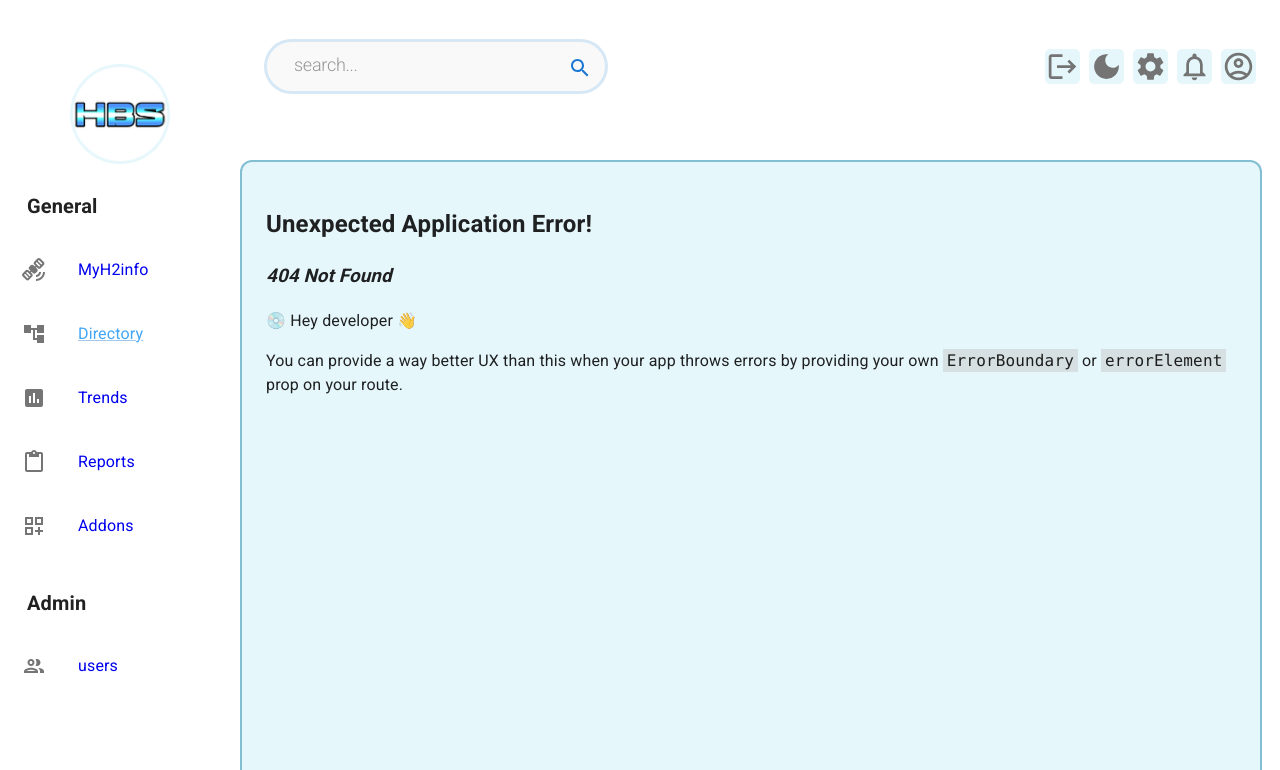
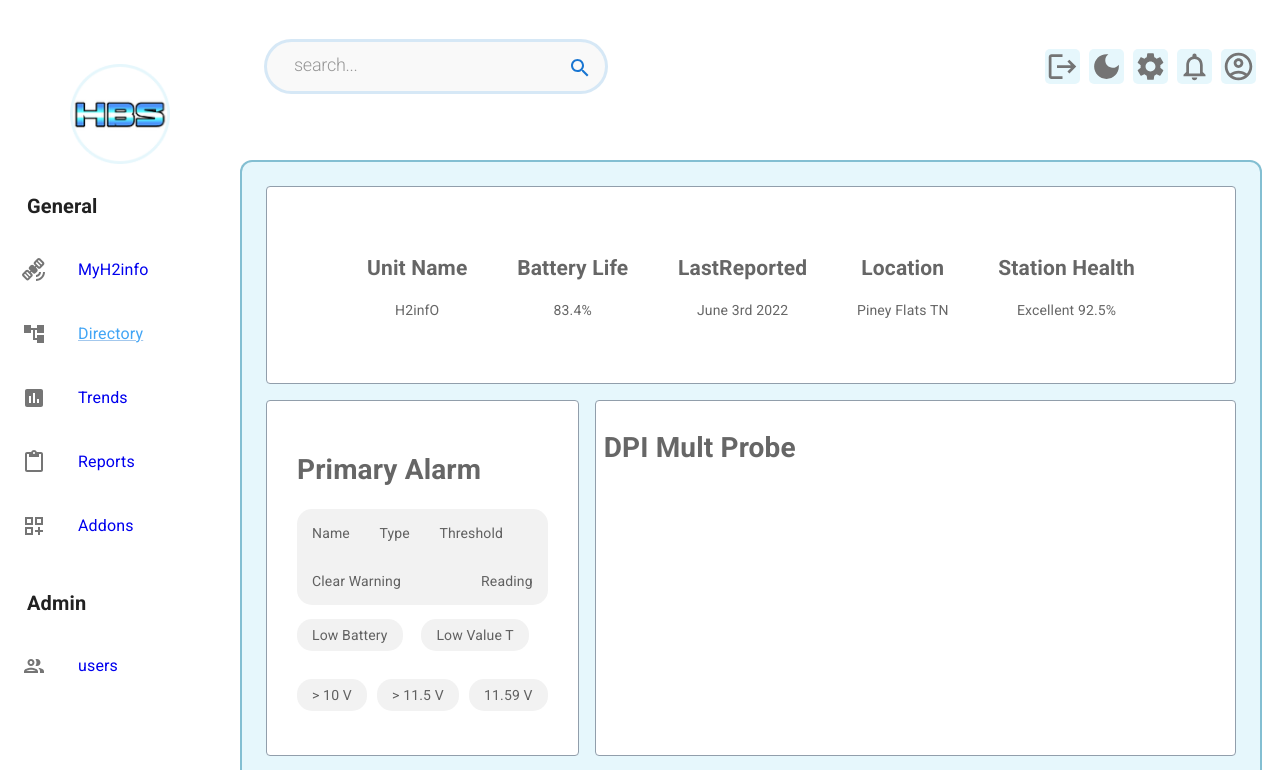
Before and after one commit to kpierc11/Dashboard_Demo, a React (Create React App) app in the folder app/: page /station-data-page in a window 1280 px wide. Before the commit this address had no page. Shown: the top 770 px of the page. Built offline with nearby package versions, Linux system fonts and the light colour scheme.

Commit message:
updates to navigation, station data page added and ui clean up

```diff
--- a/app/src/components/navigationDrawer/NavigationDrawer.tsx
+++ b/app/src/components/navigationDrawer/NavigationDrawer.tsx
@@ -12,7 +12,13 @@ import MenuIcon from "@mui/icons-material/Menu";
 import Toolbar from "@mui/material/Toolbar";
 import SatelliteAltIcon from "@mui/icons-material/SatelliteAlt";
 import { router } from "../../navigation/Navigation";
-import { RouterProvider } from "react-router-dom";
+import {
+  BrowserRouter,
+  Route,
+  RouterProvider,
+  Routes,
+  useRoutes,
+} from "react-router-dom";
 import { useState, useMemo, createContext } from "react";
 import { Link, ThemeProvider } from "@mui/material";
 import "../navigationDrawer/navigationDrawer.css";
@@ -29,6 +35,8 @@ import LogoutIcon from "@mui/icons-material/Logout";
 import SettingsIcon from "@mui/icons-material/Settings";
 import DarkModeIcon from "@mui/icons-material/DarkMode";
 import SearchIcon from "@mui/icons-material/Search";
+import { NavLink } from "react-router-dom";
+import StationsPage from "../../pages/stationsPage/StationsPage";
 
 const drawerWidth = 240;
 const ColorModeContext = createContext({ toggleColorMode: () => {} });
@@ -81,7 +89,7 @@ export default function NavigationDrawer(props: Props) {
       </Box>
       <h1 style={{ paddingLeft: 27, marginTop: 27, fontSize: 20 }}>General</h1>
       <List>
-        <a className={"sidebar-link"} href="/">
+        <a className={"sidebar-link"} href={"/"}>
           <ListItem key={1} disablePadding>
             <ListItemButton sx={{ paddingLeft: "22px" }}>
               <ListItemIcon>
@@ -173,7 +181,16 @@ export default function NavigationDrawer(props: Props) {
             sx={{
               width: { sm: `calc(100% - ${drawerWidth}px)` },
               ml: { sm: `${drawerWidth}px` },
-              backgroundColor: theme.palette.background.default,
+              backgroundColor: `${
+                theme.palette.mode === "dark"
+                  ? "#121212"
+                  : theme.palette.background.default
+              }`,
+              backgroundImage: `${
+                theme.palette.mode === "dark"
+                  ? "linear-gradient(rgba(255, 255, 255, 0), rgba(255, 255, 255, 0));"
+                  : theme.palette.background.default
+              }`,
               boxShadow: "none",
               borderRight: "none",
               marginRight: "auto",
@@ -298,7 +315,7 @@ export default function NavigationDrawer(props: Props) {
               }}
               open
             >
-              {drawer}
+              <BrowserRouter>{drawer}</BrowserRouter>
             </Drawer>
           </Box>
           <Box
@@ -308,10 +325,16 @@ export default function NavigationDrawer(props: Props) {
               flexGrow: 1,
               p: 3,
               width: { sm: `calc(100% - ${drawerWidth}px)` },
+
+              background: `${
+                theme.palette.mode === "dark"
+                  ? theme.palette.background.default
+                  : "#e6f7fc"
+              }`,
             }}
           >
             {/**Pages will be rendered here through react router */}
-            <RouterProvider router={router} />
+            <RouterProvider router={router}></RouterProvider>
           </Box>
         </Box>
       </ThemeProvider>
--- a/app/src/components/navigationDrawer/navigationDrawer.css
+++ b/app/src/components/navigationDrawer/navigationDrawer.css
@@ -1,5 +1,4 @@
 .blue-background {
-  background-color: #e6f7fc;
   border: 2px solid #83bfd2;
   border-radius: 12px;
   min-height: calc(-100px + 100vh);
--- a/app/src/components/stationCard/StationCard.tsx
+++ b/app/src/components/stationCard/StationCard.tsx
@@ -5,6 +5,7 @@ import FiberManualRecordIcon from "@mui/icons-material/FiberManualRecord";
 import BarChartIcon from "@mui/icons-material/BarChart";
 import MapIcon from "@mui/icons-material/Map";
 import TimerIcon from "@mui/icons-material/Timer";
+import Paper from "@mui/material/Paper/Paper";
 
 export default function StationCard(props: Station) {
   let statusElement = <div></div>;
@@ -39,7 +40,6 @@ export default function StationCard(props: Station) {
 
   return (
     <Box
-      className=""
       sx={{
         marginBottom: "24px",
       }}
@@ -53,7 +53,14 @@ export default function StationCard(props: Station) {
           color: "#DA5F5F",
         }}
       ></Box>
-      <Box className="station-card-container">
+      <Paper
+        sx={{
+          borderRadius: "15px",
+          border: "1px solid #919EAB",
+          boxShadow:"none",
+        }}
+        className="station-card-container"
+      >
         <Box className="station-card-col">
           <h2 className={"station-card-heading"}>{props.deviceName}</h2>
           <div>
@@ -77,7 +84,7 @@ export default function StationCard(props: Station) {
           {statusElement}
         </div>
         <div className={"station-card-icons"}>
-          <a href={"/chart/stationid=" + props.stationId}>
+          <a href={"/station-data-page"}>
             <BarChartIcon fontSize="large"></BarChartIcon>
           </a>
           <a>
@@ -87,7 +94,7 @@ export default function StationCard(props: Station) {
             <TimerIcon fontSize="large"></TimerIcon>
           </a>
         </div>
-      </Box>
+      </Paper>
     </Box>
   );
 }
--- a/app/src/components/stationCard/stationCard.css
+++ b/app/src/components/stationCard/stationCard.css
@@ -1,10 +1,8 @@
 .station-card-main-container {
-  background:white;
-  border:1px solid #505050;
-  border-radius:15px;
-  margin-bottom:24px;
+  border: 1px solid #505050;
+  border-radius: 15px;
+  margin-bottom: 24px;
 }
-
 
 .station-card-container {
   display: flex;
--- a/app/src/index.tsx
+++ b/app/src/index.tsx
@@ -3,16 +3,12 @@ import ReactDOM from "react-dom/client";
 import "./index.css";
 import App from "./App";
 import reportWebVitals from "./reportWebVitals";
+import { BrowserRouter } from "react-router-dom";
 
 const root = ReactDOM.createRoot(
   document.getElementById("root") as HTMLElement
 );
-root.render(
-  <React.StrictMode>
-    <App />
-  </React.StrictMode>
-);
-
+root.render(<App />);
 // If you want to start measuring performance in your app, pass a function
 // to log results (for example: reportWebVitals(console.log))
 // or send to an analytics endpoint. Learn more: https://bit.ly/CRA-vitals
--- /dev/null
+++ b/app/src/pages/stationDataPage/StationDataPage.tsx
@@ -0,0 +1,147 @@
+import { styled } from "@mui/material/styles";
+import Box from "@mui/material/Box";
+import Paper from "@mui/material/Paper";
+import Grid from "@mui/material/Unstable_Grid2";
+import "../stationDataPage/stationDataPage.css";
+import {
+  Chart as ChartJS,
+  CategoryScale,
+  LinearScale,
+  PointElement,
+  LineElement,
+  Title,
+  Tooltip,
+  Legend,
+} from "chart.js";
+import { Line } from "react-chartjs-2";
+import { faker } from "@faker-js/faker";
+import Switch from "@mui/material/Switch/Switch";
+import "../trendsPage/trendsPage.css";
+
+ChartJS.register(
+  CategoryScale,
+  LinearScale,
+  PointElement,
+  LineElement,
+  Title,
+  Tooltip,
+  Legend
+);
+
+export const options = {
+  responsive: true,
+  plugins: {
+    legend: {
+      position: "top" as const,
+    },
+    title: {
+      display: true,
+      text: "Station One Data",
+    },
+  },
+};
+
+const labels = ["January", "February", "March", "April", "May", "June", "July"];
+
+export const data = {
+  labels,
+  datasets: [
+    {
+      label: "bg algae (ppm)",
+      data: labels.map(() => faker.datatype.number({ min: -1000, max: 1000 })),
+      borderColor: "#1F78B4",
+      backgroundColor: "#1F78B4",
+    },
+  ],
+};
+
+
+const Item = styled(Paper)(({ theme }) => ({
+  backgroundColor: theme.palette.mode === "dark" ? "#1A2027" : "#fff",
+  ...theme.typography.body2,
+  padding: theme.spacing(1),
+  boxShadow: "none",
+  border: "1px solid #919EAB",
+  display: "flex",
+  flexDirection: "row",
+  flexWrap: "wrap",
+  textAlign: "center",
+  color: theme.palette.text.secondary,
+  height: "100%",
+}));
+
+export default function StationDataPage() {
+  return (
+    <Box sx={{ flexGrow: 1 }}>
+      <Grid container spacing={2}>
+        <Grid xs={12}>
+          <Item
+            sx={{
+              minHeight: "198px",
+              justifyContent: "center",
+              padding: "0 100px 0 100px",
+              alignItems: "center",
+            }}
+          >
+            <Box className="station-data-unit-info">
+              <h2>Unit Name</h2>
+              <p>H2infO</p>
+            </Box>
+            <Box className="station-data-unit-info">
+              <h2>Battery Life</h2>
+              <p>83.4%</p>
+            </Box>
+            <Box className="station-data-unit-info">
+              <h2>LastReported</h2>
+              <p>June 3rd 2022</p>
+            </Box>
+            <Box className="station-data-unit-info">
+              <h2>Location</h2>
+              <p>Piney Flats TN</p>
+            </Box>
+            <Box className="station-data-unit-info">
+              <h2>Station Health</h2>
+              <p>Excellent 92.5%</p>
+            </Box>
+          </Item>
+        </Grid>
+        <Grid xs={4}>
+          <Item sx={{ padding: "30px 30px 30px 30px" }}>
+            <h1>Primary Alarm</h1>
+            <Box
+              className={"station-data-primary-alarm-topbar"}
+              sx={{ display: "flex", flexDirection: "row" }}
+            >
+              <p>Name</p>
+              <p>Type</p>
+              <p>Threshold</p>
+              <p>Clear Warning</p>
+              <p>Reading</p>
+            </Box>
+            <Box
+              className={"station-data-primary-alarm-topbar-second"}
+              sx={{ display: "flex", flexDirection: "row" }}
+            >
+              <p>Low Battery</p>
+              <p>Low Value T</p>
+              <p> {">"} 10 V</p>
+              <p>{">"} 11.5 V</p>
+              <p>11.59 V</p>
+            </Box>
+          </Item>
+        </Grid>
+        <Grid xs={8}>
+          <Item>
+            <h1>DPI Mult Probe</h1>
+          </Item>
+        </Grid>
+        <Grid xs={4} sx={{ height: "100%" }}>
+          <Item sx={{ padding:"30px"}}>
+            <h1>NOAA Precipitation</h1>
+            <Line options={options} data={data} />
+            </Item>
+        </Grid>
+      </Grid>
+    </Box>
+  );
+}
--- /dev/null
+++ b/app/src/pages/stationDataPage/stationDataPage.css
@@ -0,0 +1,45 @@
+.station-data-unit-info {
+    margin-right:auto;
+
+}
+
+.station-data-unit-info:last-child {
+    margin-right:0;
+}
+
+.station-data-primary-alarm-topbar {
+    width:100%;
+    display:flex;
+    flex-wrap:wrap;
+    background-color:#F2F2F2;
+    border-radius:15px;
+    padding-left:15px;
+    padding-right:15px;
+}
+
+.station-data-primary-alarm-topbar p {
+    margin-right:auto;
+}
+
+.station-data-primary-alarm-topbar p:last-child {
+    margin-right:0;
+}
+
+.station-data-primary-alarm-topbar-second {
+    width:100%;
+    display:flex;
+    justify-content: center;
+    align-items: center;
+    flex-wrap:wrap;
+}
+
+.station-data-primary-alarm-topbar-second p {
+    background-color:#F2F2F2;
+    border-radius:15px;
+    padding:6px 15px 6px 15px;
+    margin-right:auto;
+}
+
+.station-data-primary-alarm-topbar-second p:last-child {
+    margin-right:0;
+}
--- a/app/src/pages/trendsPage/TrendsPage.tsx
+++ b/app/src/pages/trendsPage/TrendsPage.tsx
@@ -54,8 +54,14 @@ export const data = {
 
 export default function TrendsPage() {
   return (
-    <Box sx={{ display: "flex", flexWrap: "wrap", paddingLeft:"72px", paddingRight:"72px" }}>
-      <Box sx={{ width: "70%" }}>
+    <Box
+      sx={{
+        display: "flex",
+        flexWrap: "wrap",
+        paddingLeft: "72px",
+        paddingRight: "72px",
+      }}
+    >
       <Paper
         sx={{
           height: "100%",
@@ -63,12 +69,13 @@ export default function TrendsPage() {
           borderRadius: "15px",
           boxShadow: "none",
           padding: 5,
+          maxWidth:"1008px",
+          width:"100%",
         }}
       >
         <Line options={options} data={data} />
       </Paper>
-      </Box>
-      <Box sx={{ paddingLeft: 5, width: "30%" }}>
+
       <Paper
         sx={{
           border: "1px solid #919EAB",
@@ -77,7 +84,9 @@ export default function TrendsPage() {
           paddingTop: "20px",
           paddingLeft: "24px",
           paddingRight: "25px",
-            height: "100%",
+          maxWidth:"418px",
+          width:"100%",
+          marginLeft:5,
         }}
       >
         <Box
@@ -112,9 +121,11 @@ export default function TrendsPage() {
           </p>
         </Box>
       </Paper>
-      </Box>
 
-      <Paper sx={{boxShadow:"none", borderRadius:"15px"}} className="charts-toggle-card">
+      <Paper
+        sx={{ boxShadow: "none", borderRadius: "15px" }}
+        className="charts-toggle-card"
+      >
         <Box
           sx={{
             display: "flex",
```
Also changed, not shown: app/src/navigation/Navigation.tsx (+10 -2 lines), app/src/pages/StationsDirectoryPage.tsx (+2 -6 lines), app/src/pages/WidgetsPage.tsx (+67 -9 lines), app/src/pages/stationsPage/StationsPage.tsx (+8 -9 lines). Lines whose indentation alone changed are shown as unchanged.
